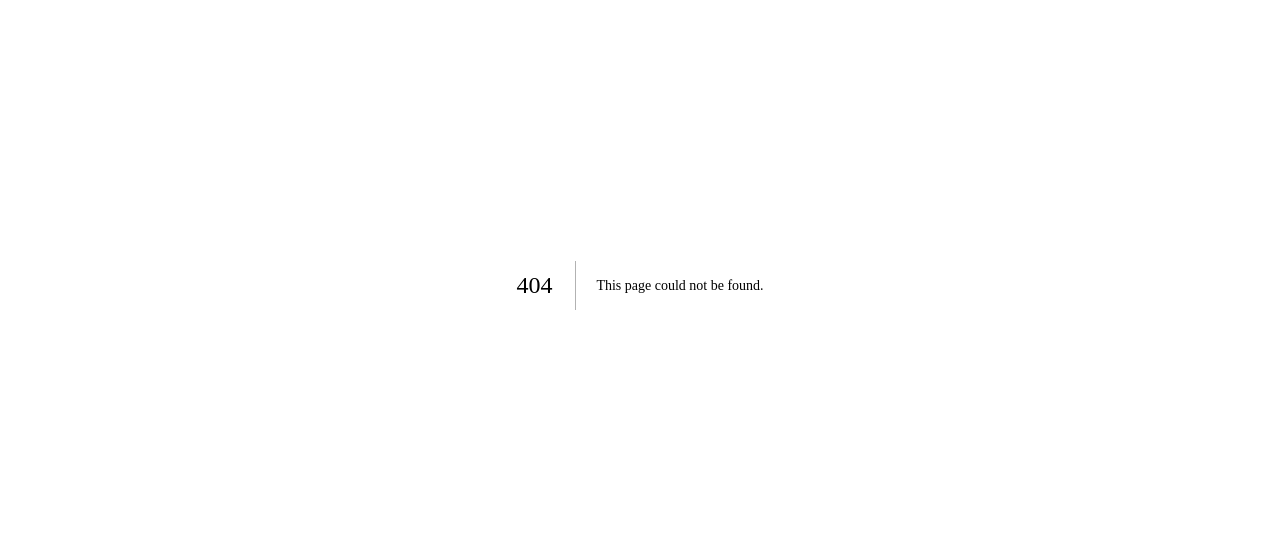
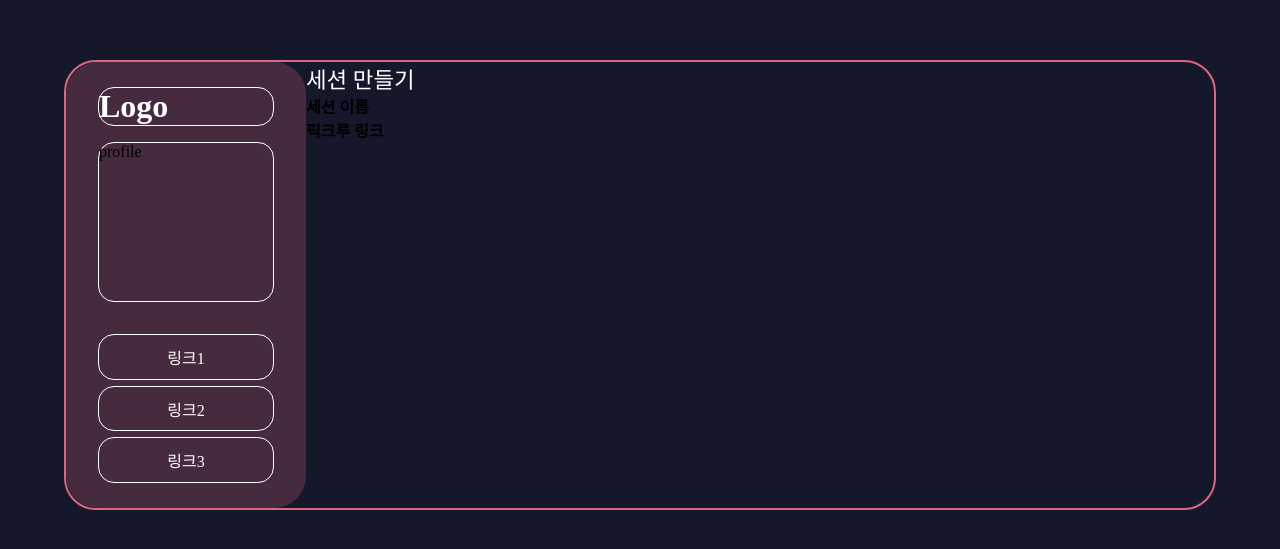
Before and after one commit to psst54/picrew-quiz, a Next.js app: page /makeSession in a window 1280 px wide. Before the commit this address had no page. Shown: the part 115-664 px from the top of the page. Built offline with nearby package versions, Linux system fonts and the light colour scheme; a web font is replaced by a local one.

Commit message:
♻️ make page template

```diff
--- /dev/null
+++ b/src/app/makeSession/page.tsx
@@ -0,0 +1,29 @@
+"use client";
+
+import Frame from "@components/Frame";
+import { Background } from "@styles/styles";
+
+import styled from "styled-components";
+import { colors } from "@styles/colors";
+
+const Title = styled.h1`
+  color: ${colors.text.light};
+  font-size: 1.4rem;
+  font-weight: 400;
+`;
+
+const MakeSession = () => {
+  return (
+    <Background>
+      <Frame>
+        <div>
+          <Title>세션 만들기</Title>
+          <h2>세션 이름</h2>
+          <h2>픽크루 링크</h2>
+        </div>
+      </Frame>
+    </Background>
+  );
+};
+
+export default MakeSession;
--- /dev/null
+++ b/src/components/Frame/index.tsx
@@ -0,0 +1,30 @@
+import { ReactElement } from "react";
+import {
+  Container,
+  NavBar,
+  Logo,
+  ProfileContainer,
+  LinkItems,
+  LinkItem,
+} from "./styles";
+
+const Frame = ({ children }: { children: ReactElement }) => {
+  return (
+    <Container>
+      <NavBar>
+        <Logo>Logo</Logo>
+        <ProfileContainer>profile</ProfileContainer>
+
+        <LinkItems>
+          <LinkItem>링크1</LinkItem>
+          <LinkItem>링크2</LinkItem>
+          <LinkItem>링크3</LinkItem>
+        </LinkItems>
+      </NavBar>
+
+      {children}
+    </Container>
+  );
+};
+
+export default Frame;
--- /dev/null
+++ b/src/components/Frame/styles.tsx
@@ -0,0 +1,62 @@
+import styled from "styled-components";
+import { colors } from "@styles/colors";
+
+const Container = styled.div`
+  display: flex;
+
+  width: 90vw;
+  max-width: 1200px;
+
+  border: 2px solid ${colors.primary.standard};
+  border-radius: 2rem;
+`;
+
+const NavBar = styled.div`
+  flex-shrink: 0;
+  display: flex;
+  flex-direction: column;
+
+  background: ${colors.primary.veryDark};
+  width: 15rem;
+  padding: 1.6rem 2rem;
+
+  border-radius: 2rem;
+
+  @media (max-width: 1200px) {
+    display: none;
+  }
+`;
+const Logo = styled.h1`
+  color: ${colors.text.light};
+  font-size: 2rem;
+  margin-bottom: 1rem;
+
+  border: 1px solid white;
+  border-radius: 1rem;
+`;
+const ProfileContainer = styled.div`
+  width: 100%;
+  height: 10rem;
+
+  border: 1px solid white;
+  border-radius: 1rem;
+`;
+const LinkItems = styled.div`
+  display: flex;
+  flex-direction: column;
+  gap: 0.4rem;
+
+  padding: 2rem 0 0 0;
+`;
+const LinkItem = styled.button`
+  width: 100%;
+  padding: 0.6rem 1.2rem;
+  background: transparent;
+
+  border: 1px solid white;
+  border-radius: 1rem;
+
+  color: white;
+`;
+
+export { Container, NavBar, Logo, ProfileContainer, LinkItems, LinkItem };
--- a/src/styles/styles.tsx
+++ b/src/styles/styles.tsx
@@ -1,5 +1,17 @@
 import styled from "styled-components";
 import { colors } from "@styles/colors";
+
+const Background = styled.div`
+  display: flex;
+  align-items: center;
+  justify-content: center;
+
+  width: 100%;
+  min-height: 100vh;
+  padding: 2rem 1rem;
+
+  background: ${colors.background};
+`;
 
 const Container = styled.div`
   display: flex;
@@ -89,6 +101,7 @@ const Button = styled.button`
 `;
 
 export {
+  Background,
   Title,
   PrimaryContainer,
   SecondaryContainer,
--- a/tsconfig.json
+++ b/tsconfig.json
@@ -23,7 +23,8 @@
       "@/*": ["./src/*"],
       "@styles/*": ["./src/styles/*"],
       "@libs/*": ["./src/libs/*"],
-      "@features/*": ["./src/features/*"]
+      "@features/*": ["./src/features/*"],
+      "@components/*": ["./src/components/*"]
     }
   },
   "include": ["next-env.d.ts", "**/*.ts", "**/*.tsx", ".next/types/**/*.ts"],
```
Also changed, not shown: src/app/Main.tsx (+9 -19 lines), src/app/page.tsx (+2 -12 lines), src/styles/Main.tsx (+0 -64 lines).
